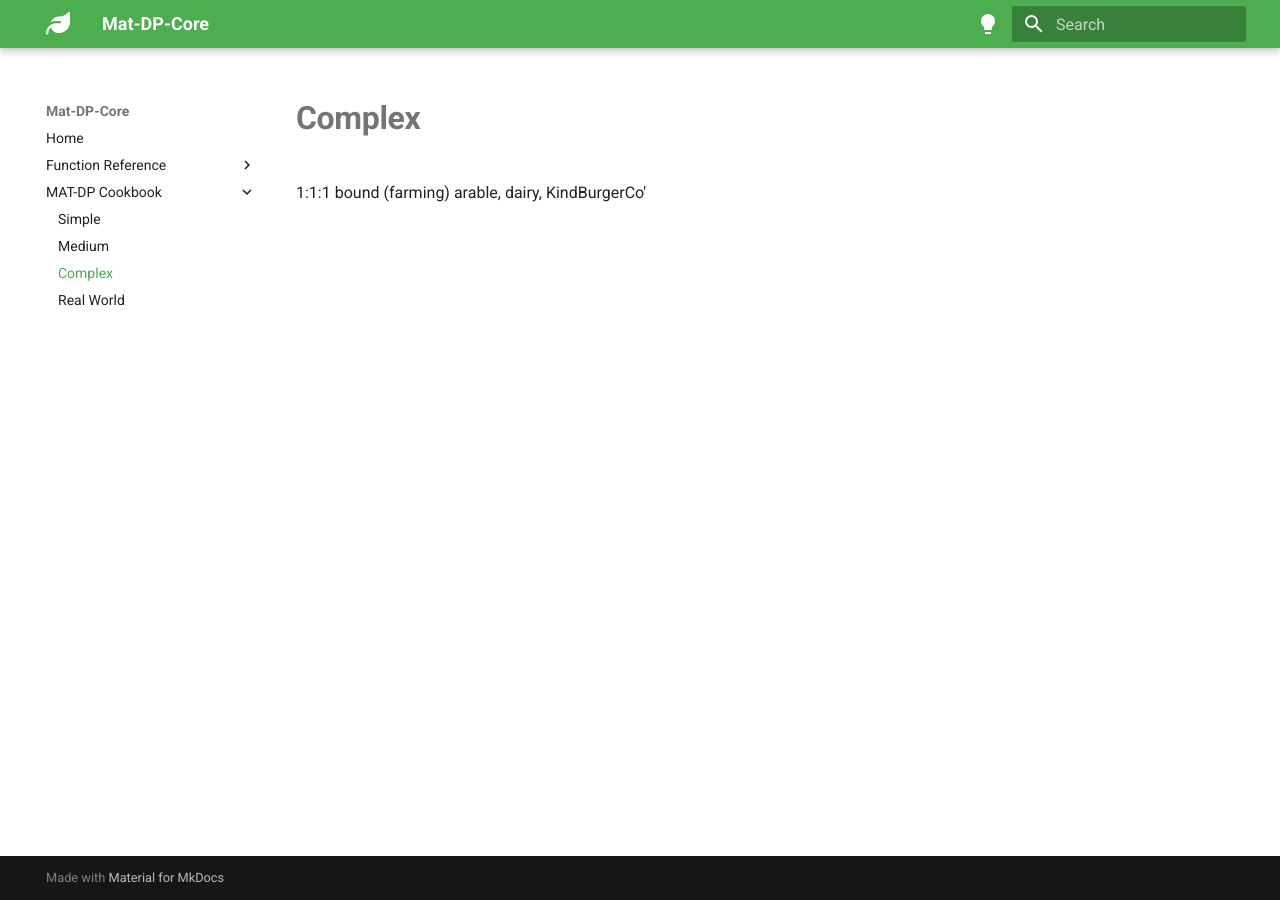
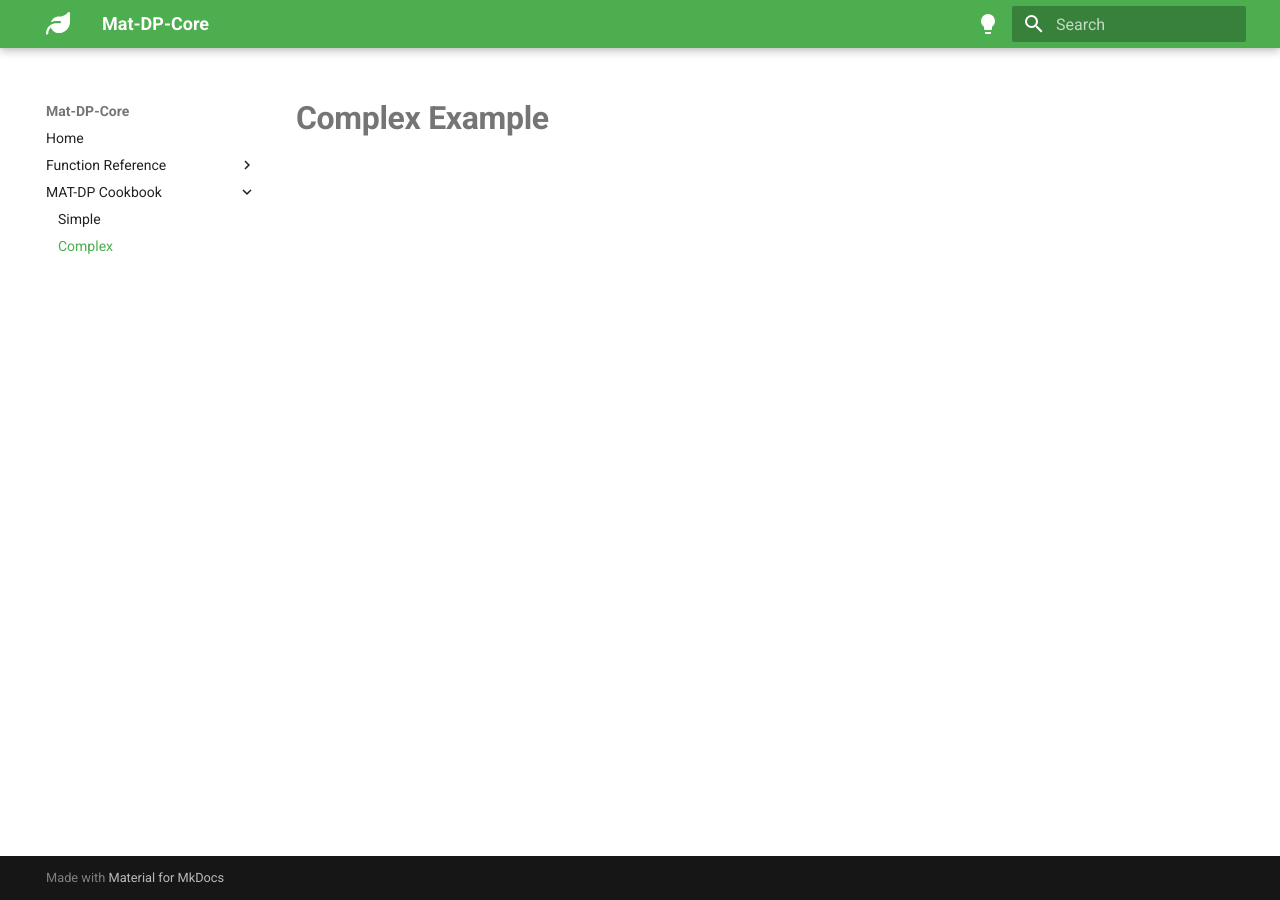
Before and after one commit to Mat-dp/mat-dp-core, an MkDocs documentation site: the page built from docs/MAT-DP Core Cookbook/complex.md, in a window 1280 px wide. Built offline with MkDocs 1.6.1 and Material for MkDocs 9.7.7, drawn with Linux system fonts in a browser that asks for light colours.

Commit message:
Docs: file tidyup

```diff
--- a/docs/MAT-DP Core Cookbook/complex.md
+++ b/docs/MAT-DP Core Cookbook/complex.md
@@ -1,3 +1 @@
-# **Complex**
-
-1:1:1 bound (farming) arable, dairy, KindBurgerCo'
+# **Complex Example**
--- a/mkdocs.yml
+++ b/mkdocs.yml
@@ -13,9 +13,7 @@ nav:
     - 'Exceptions': 'Function Reference/exceptions.md'
   - 'MAT-DP Cookbook':
     - 'Simple': 'MAT-DP Core Cookbook/simple.md'
-    - 'Medium': 'MAT-DP Core Cookbook/medium.md'
     - 'Complex': 'MAT-DP Core Cookbook/complex.md'
-    - 'Real World': 'MAT-DP Core Cookbook/realworld.md'
 
 theme:
   name: 'material'
```
Also changed, not shown: docs/MAT-DP Core Cookbook/realworld.md (deleted, +0 -1 lines).
